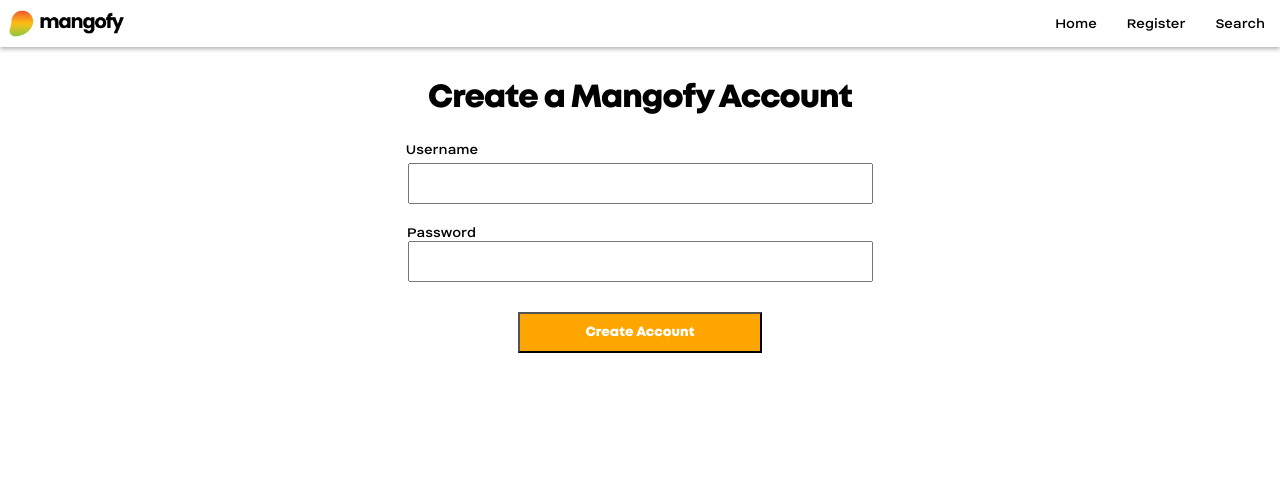
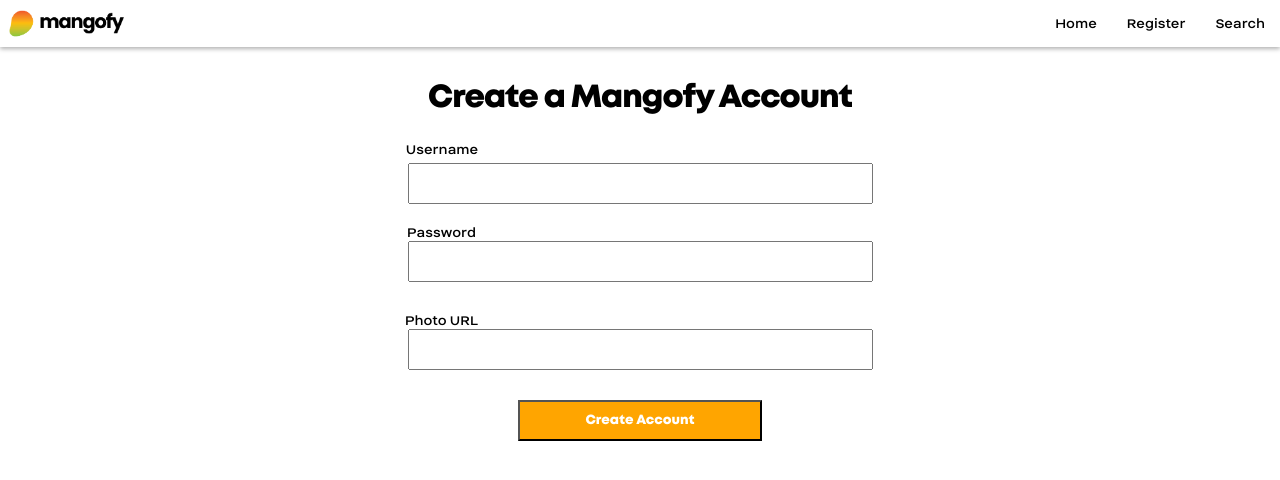
Before and after one commit to jreysp/mangofy, a React (Create React App) app: page /register in a window 1280 px wide. Shown: the top 480 px of the page. Built offline with nearby package versions, Linux system fonts and the light colour scheme; no server answers.

Commit message:
users now have a photoURL property

```diff
--- a/src/contexts/AuthContext.js
+++ b/src/contexts/AuthContext.js
@@ -16,8 +16,8 @@
         return auth.signInWithEmailAndPassword(email, password)
     }
 
-    function signup(email, password) {
-        createUser(email, password)
+    function signup(email, password, photoURL) {
+        createUser(email, password, photoURL)
     }
 
     function logout() {
--- a/src/firebase.js
+++ b/src/firebase.js
@@ -18,11 +18,12 @@
 
 var db = firebase.firestore();
 
-export const createUser = async (email, password) => {
+export const createUser = async (email, password, photoURL) => {
     const userAuth = await auth.createUserWithEmailAndPassword(email, password);
     app.firestore().collection('users').doc(userAuth.user.uid).set({
         Email: email,
-        Playlist:[],
+        Playlist: [],
+        PhotoURL: photoURL,
     });
 }
 export const auth = app.auth();
--- a/src/routes/Register.js
+++ b/src/routes/Register.js
@@ -7,6 +7,7 @@
 
     const emailRef = useRef();
     const passwordRef = useRef();
+    const photoRef = useRef();
     const { signup } = useAuth();
     const [error, setError] = useState("")
     const [loading, setLoading] = useState(false);
@@ -17,11 +18,15 @@
         try {
             setError("")
             setLoading(true)
-            await signup(emailRef.current.value, passwordRef.current.value)
+            await signup(emailRef.current.value, passwordRef.current.value, photoRef.current.value)
         } catch {
             setError("Failed to create an account")
         }
         setLoading(false)
+
+    }
+
+    async function handleChange() {
 
     }
 
@@ -86,6 +91,30 @@
             />
             </div>
 
+            <div
+                style={{
+                    paddingRight: "397px"
+                }}
+            >
+                Photo URL
+            </div>
+
+            <div>
+                <input
+                    ref={photoRef}
+                    style={{
+                        paddingLeft: "10px",
+                        paddingRight: "280px",
+                        paddingTop: "10px",
+                        paddingBottom: "10px",
+                        fontSize: "16px",
+                        fontFamily: "Helmet",
+                        color: "black",
+                        marginBottom: "30px"
+                    }}
+                />
+            </div>
+
             {/*Code for the button to create a new account*/}
             <button
                 onClick={handleSubmit}
```
